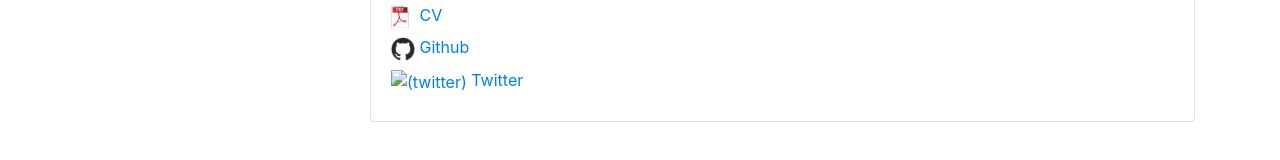
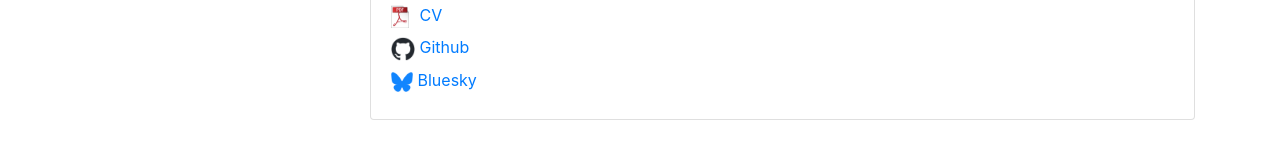
Before and after one commit to markin-alex/markin-alex.github.io, a plain HTML site: page index.html in a window 1280 px wide. Shown: the part 411-571 px from the top of the page. Drawn offline with nearby package versions, Linux system fonts and the light colour scheme.

Commit message:
Update social

```diff
--- a/index.html
+++ b/index.html
@@ -102,12 +102,19 @@
                 </a>
               </li>
               <li style="padding-bottom: 7px">
-                <a href="https://twitter.com/AlexMarkinEvol">
-                    <img src="images/twitter.png" alt="(twitter)" width="24px" height="24px"
+                <a href="https://bsky.app/profile/alexey-markin.bsky.social">
+                    <img src="images/bsky.png" alt="(bsky)" width="22px" height="20px"
                                    style="margin-left: 0px"/>
-                    Twitter
+                    Bluesky
                 </a>
               </li>
+<!--              <li style="padding-bottom: 7px">-->
+<!--                <a href="https://twitter.com/AlexMarkinEvol">-->
+<!--                    <img src="images/twitter.png" alt="(twitter)" width="24px" height="24px"-->
+<!--                                   style="margin-left: 0px"/>-->
+<!--                    Twitter-->
+<!--                </a>-->
+<!--              </li>-->
           </ul>
                 </div>
             </div>
```
Also changed, not shown: images/bsky.png (added).
